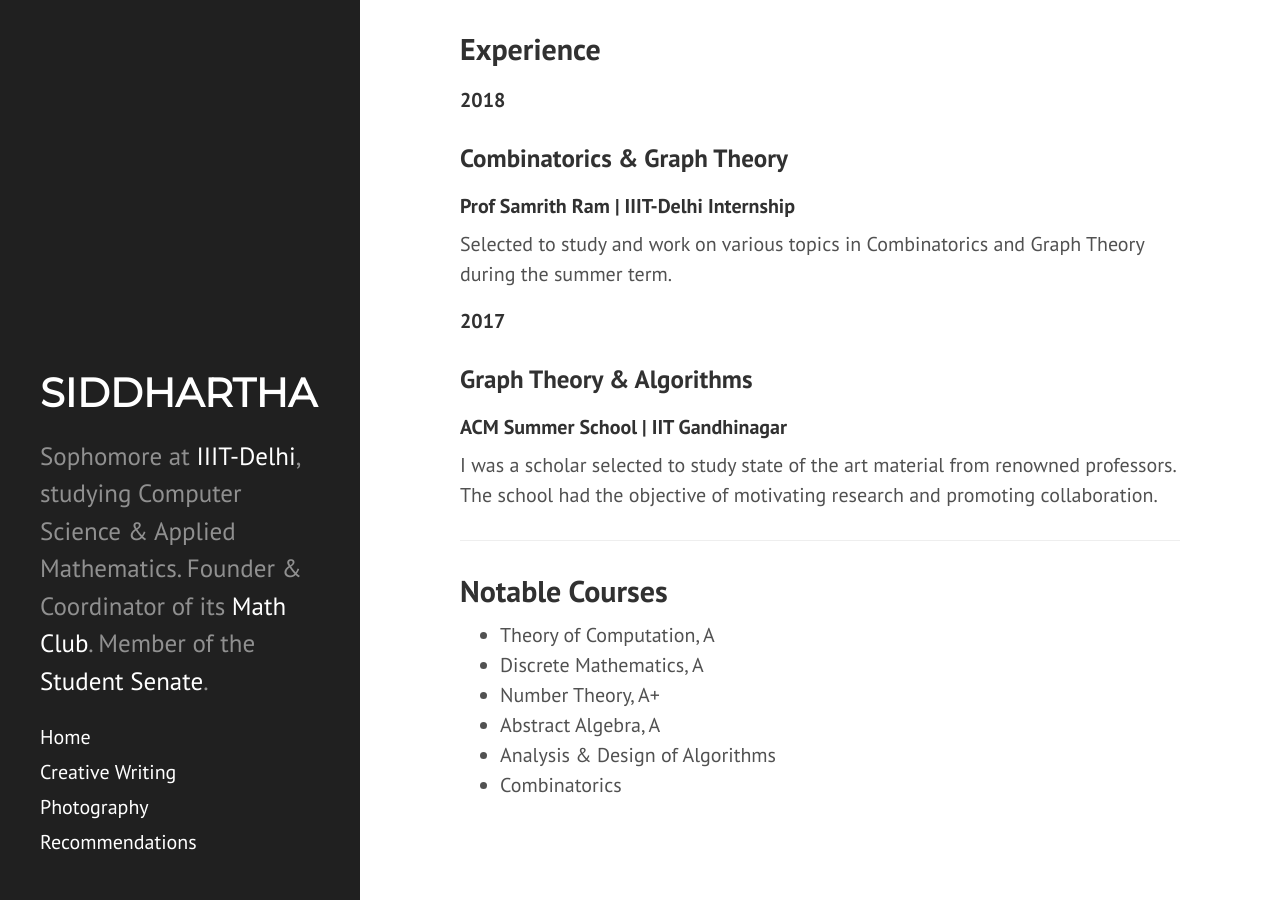
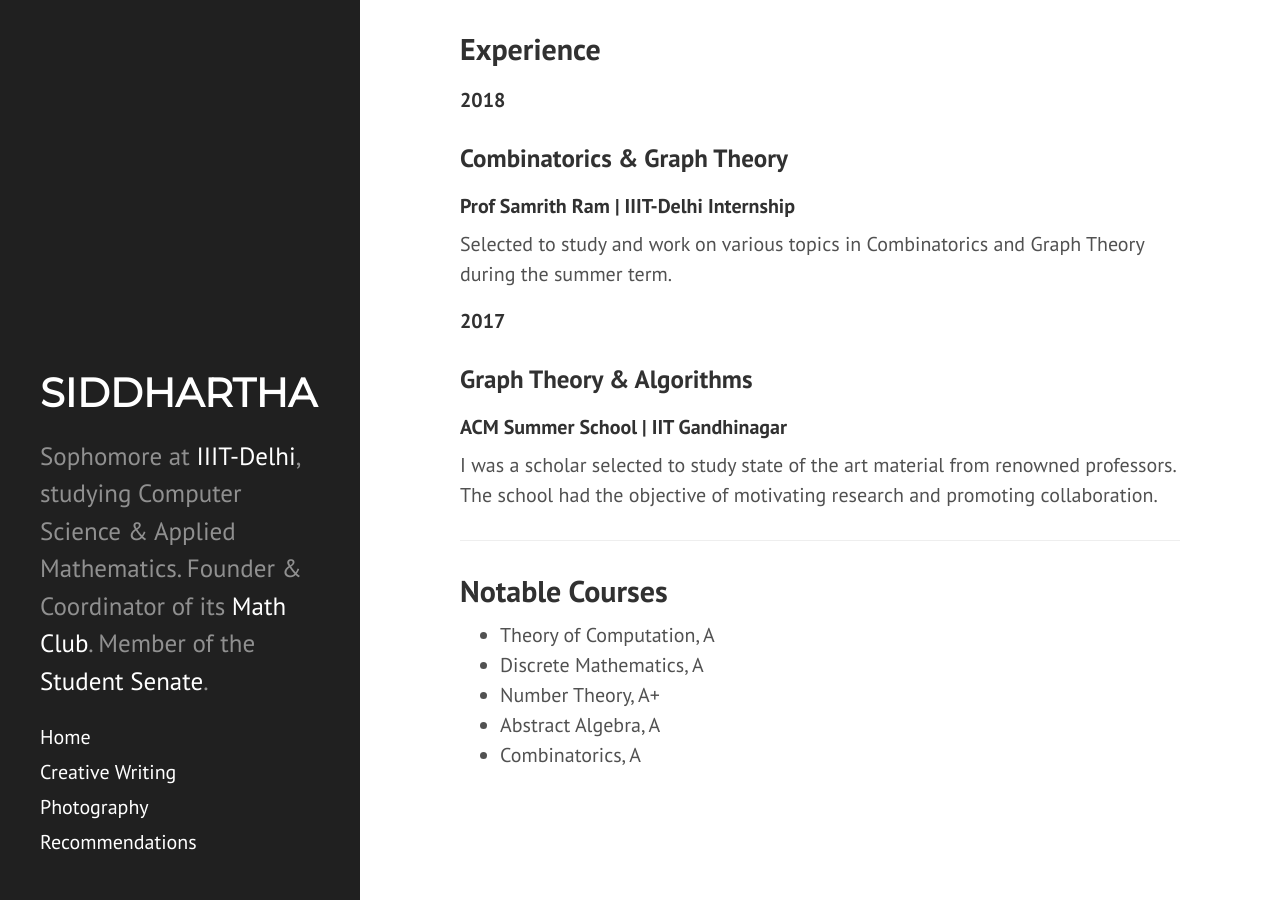
Before and after one commit to siddjai/siddjai.github.io, a Jekyll site: the page built from index.md, in a window 1280 px wide and 900 px high, scrolled down 1147 px. Built offline with Jekyll 4.4.1, drawn with Linux system fonts in a browser that asks for light colours; nearby versions of some CDN libraries.

Commit message:
Update index.md

```diff
--- a/index.md
+++ b/index.md
@@ -54,5 +54,4 @@
  - Discrete Mathematics, A
  - Number Theory, A+
  - Abstract Algebra, A
- - Analysis & Design of Algorithms
- - Combinatorics
+ - Combinatorics, A
```
